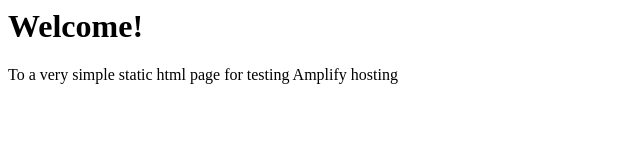
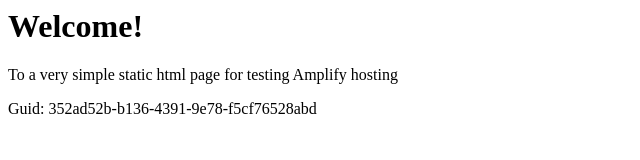
Before and after one commit to aws-aemilia-gru/Github-PR-Commit-Integration-Test-DoNotTouch-Gith-P5X5MO5I-v1-prod-sa-east-1, a website: page src/index.html in a window 1280 px wide. Shown: the whole page, without its empty margins (0-640 px from the left). Drawn offline with Linux system fonts and the light colour scheme.

Commit message:
commit from integ tests

```diff
--- a/src/index.html
+++ b/src/index.html
@@ -1,3 +1,5 @@
+
+
 <html lang="en">
 
 <head>
@@ -10,6 +12,6 @@
 <body>
     <h1>Welcome!</h1>
     <p>To a very simple static html page for testing Amplify hosting</p>
-</body>
+    <p>Guid: 352ad52b-b136-4391-9e78-f5cf76528abd</p></body>
 
 </html>
```
